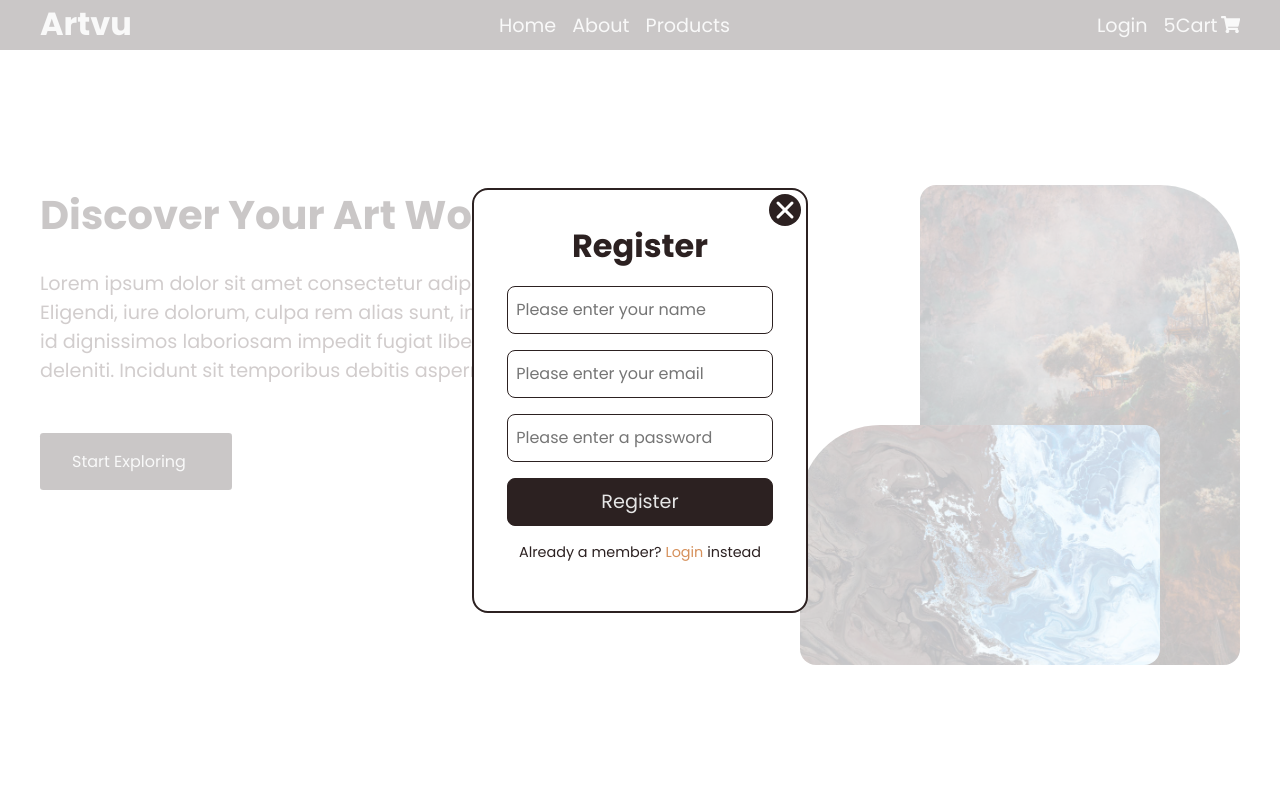
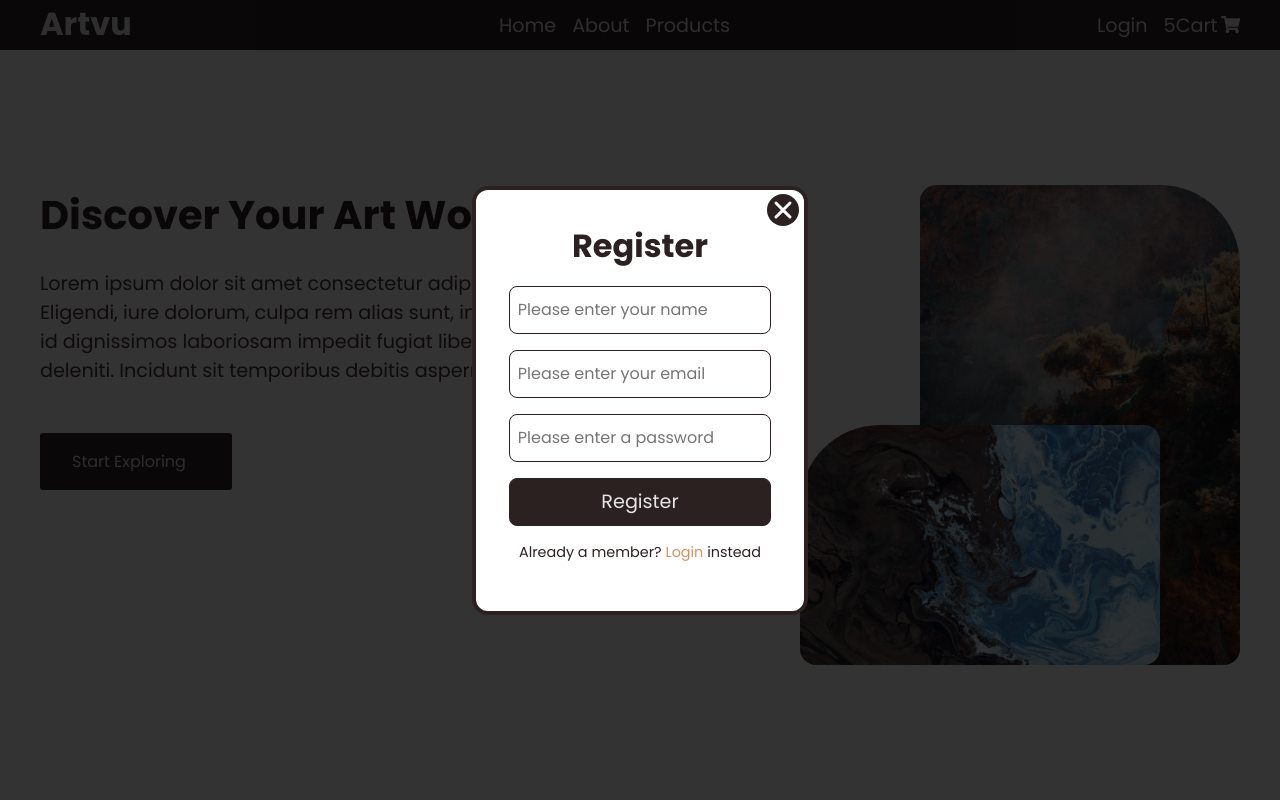
Before and after one commit to EnFlorian/artvu-ecom, a React (Create React App) app: page / in a window 1280 px wide. Shown: the top 800 px of the page. Built offline with nearby package versions, Linux system fonts and the light colour scheme.

Commit message:
Added darker background to modal

```diff
--- a/src/components/AuthModal/AuthModal.scss
+++ b/src/components/AuthModal/AuthModal.scss
@@ -19,7 +19,7 @@
     align-items: center;
     width: 21rem;
     height: auto;
-    border: 2px solid var(--clr-dark);
+    border: 4px solid var(--clr-dark);
     border-radius: 1rem;
     background-color: var(--clr-neutral);
   }
--- a/src/components/AuthModal/AuthModal.tsx
+++ b/src/components/AuthModal/AuthModal.tsx
@@ -5,6 +5,9 @@ import { IoClose } from "react-icons/io5";
 import { useUiContext } from "../../state/contexts/UiContext";
 
 const customStyles = {
+  overlay: {
+    backgroundColor: "rgba(0, 0, 0, 0.8)",
+  },
   content: {
     top: "50%",
     left: "50%",
--- a/src/pages/Products/Products.tsx
+++ b/src/pages/Products/Products.tsx
@@ -3,8 +3,10 @@ import { FaThList } from "react-icons/fa";
 import { IoGridSharp } from "react-icons/io5";
 import React, { useState } from "react";
 import { ProductsGridView, ProductsListView } from "../../components";
+import { useProductsContext } from "../../state/contexts/productContext";
 
 const Products = () => {
+  const { products, filteredProducts, filters, sort } = useProductsContext();
   const [isGridView, setIsGridView] = useState(true);
   let activeElement: Element | null = null;
 
@@ -23,10 +25,10 @@ const Products = () => {
           <p className="products__sidebar-heading">Category</p>
           <ul className="products__sidebar-list">
             <li onClick={(e) => handleClick(e)} className="products__sidebar-item">
-              <a href="#">All</a>
+              <p className="products__sidebar-list-item">All</p>
             </li>
             <li onClick={(e) => handleClick(e)} className="products__sidebar-item">
-              <a href="#">Modern</a>
+              <p>Modern</p>
             </li>
             <li onClick={(e) => handleClick(e)} className="products__sidebar-item">
               <a href="#">Historical</a>
--- a/src/state/contexts/productContext.tsx
+++ b/src/state/contexts/productContext.tsx
@@ -20,6 +20,9 @@ const initialState: IProductState = {
   error: "",
   isSidebarOpen: false,
   featuredProducts: [],
+  filteredProducts: [],
+  filters: [],
+  sort: "",
 };
 
 const ProductsContext = createContext<Partial<IProductContext>>({
--- a/src/types/product.d.ts
+++ b/src/types/product.d.ts
@@ -28,12 +28,16 @@ export interface IProductState {
   error: string;
   isSidebarOpen: boolean;
   featuredProducts: IProduct[];
+  filteredProducts: IProduct[];
+  filters: string[];
+  sort: string;
 }
 
 export interface IProductContext extends IProductState {
   openSidebar: () => void;
   closeSidebar: () => void;
   fetchProduct: (id: number) => void;
+  filterProducts: (filters: string[], sort: string) => void;
 }
 
 export type ProductActionType =
```
